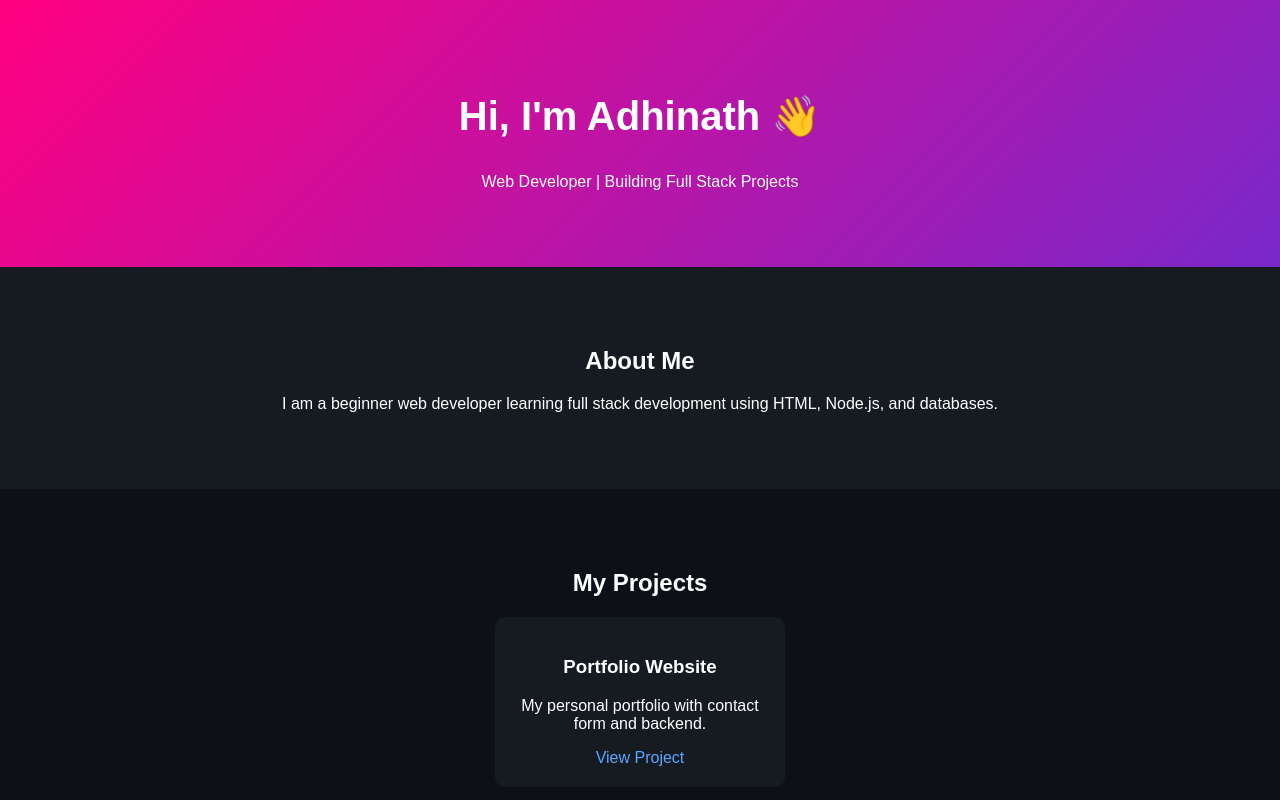
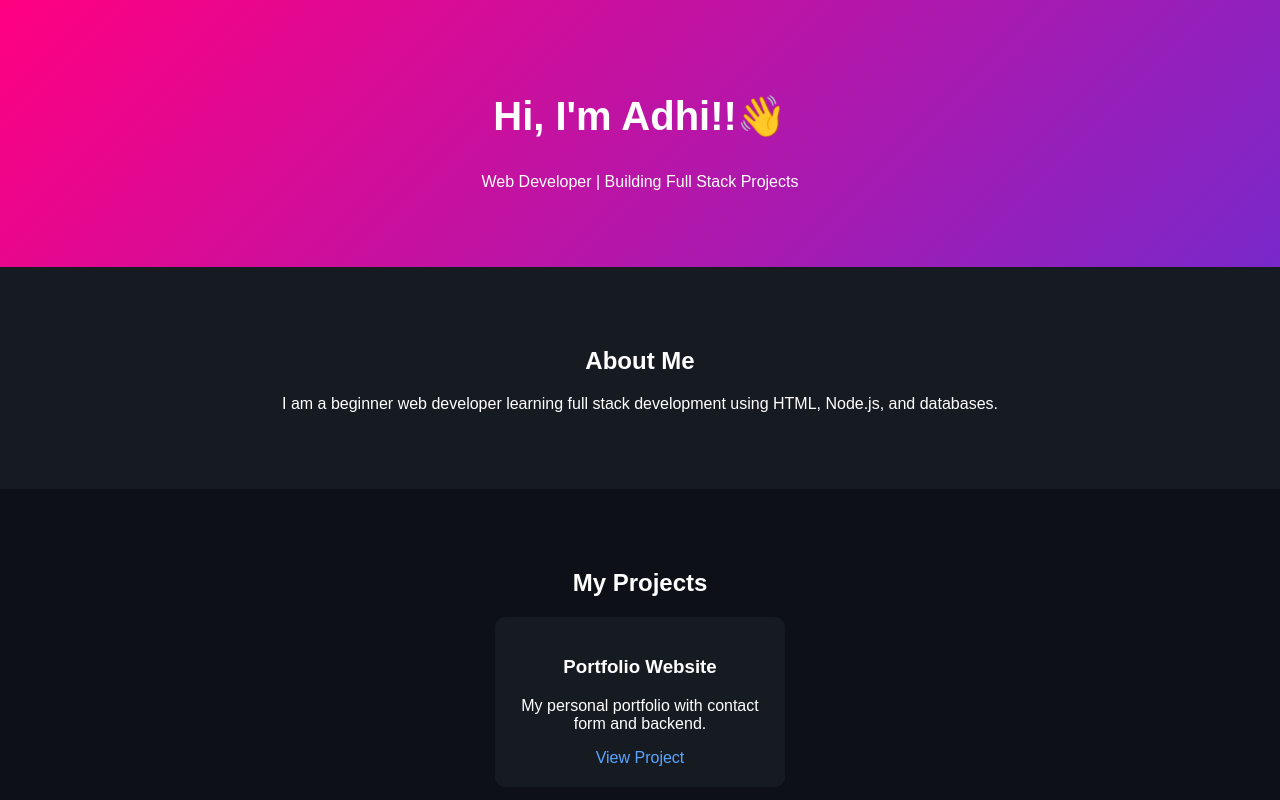
Before and after one commit to adhinathpv911-sudo/portfolio-project, a plain HTML site: page index.html in a window 1280 px wide. Shown: the top 800 px of the page. Drawn offline with Linux system fonts and the light colour scheme.

Commit message:
Update index.html

```diff
--- a/index.html
+++ b/index.html
@@ -9,7 +9,7 @@
 
   <!-- HERO -->
   <section class="hero">
-    <h1>Hi, I'm Adhinath 👋</h1>
+    <h1>Hi, I'm Adhi!!👋</h1>
     <p>Web Developer | Building Full Stack Projects</p>
   </section>
 
```
